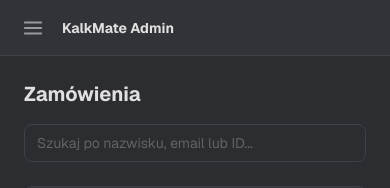
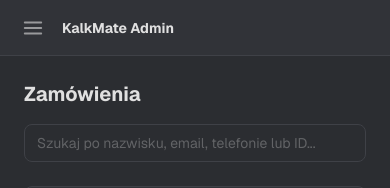
Before and after one commit to KAJPER/KalkMate, a Next.js app in the folder website/: page /admin/orders in a window 390 px wide. Shown: the top 188 px of the page. Built offline with nearby package versions, Linux system fonts and the light colour scheme; no server answers.

Commit message:
feat: enhance order search functionality to include customer phone number

```diff
--- a/website/src/app/admin/orders/page.tsx
+++ b/website/src/app/admin/orders/page.tsx
@@ -66,6 +66,7 @@
         (o) =>
           o.customer_name.toLowerCase().includes(search.toLowerCase()) ||
           o.customer_email.toLowerCase().includes(search.toLowerCase()) ||
+          o.customer_phone.replace(/[\s-]/g, "").includes(search.replace(/[\s-]/g, "")) ||
           o.id.toLowerCase().includes(search.toLowerCase())
       )
     : orders;
@@ -87,7 +88,7 @@
         <h1 className="text-xl font-bold text-[#E0E0E0]">Zamówienia</h1>
         <input
           type="text"
-          placeholder="Szukaj po nazwisku, email lub ID..."
+          placeholder="Szukaj po nazwisku, email, telefonie lub ID..."
           value={search}
           onChange={(e) => setSearch(e.target.value)}
           className="w-full sm:w-72 px-3 py-2 rounded-lg border border-[#3F4147] bg-[#2B2D31] text-[#E0E0E0] text-sm focus:outline-none focus:ring-2 focus:ring-[#3B82F6] placeholder:text-[#E0E0E0]/30"
```
